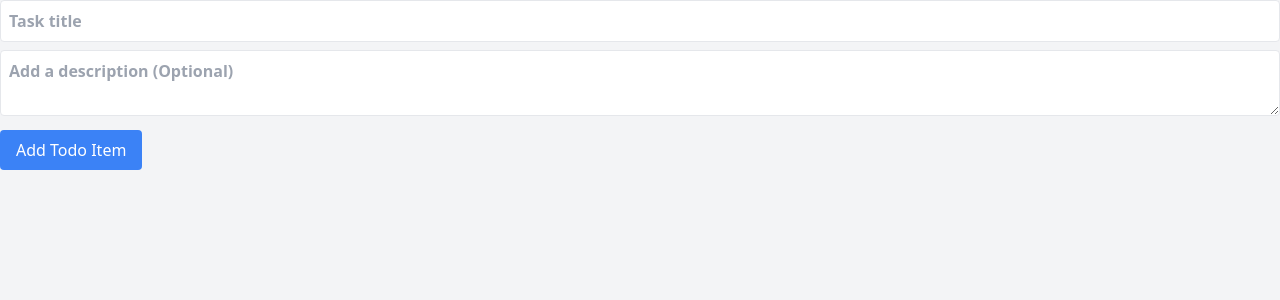
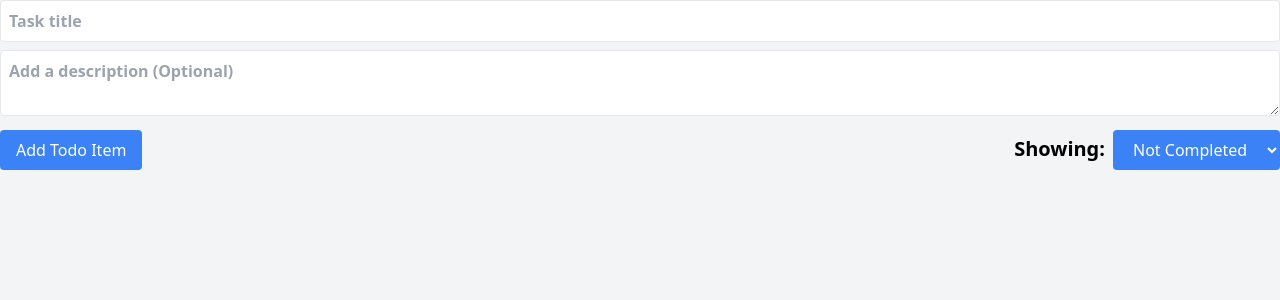
Before and after one commit to esdeguzman/todoer, a Next.js app: page /components/NewItem in a window 1280 px wide. Shown: the top 300 px of the page. Built offline with nearby package versions, Linux system fonts and the light colour scheme.

Commit message:
Added todo filter

```diff
--- a/src/pages/components/NewItem.jsx
+++ b/src/pages/components/NewItem.jsx
@@ -1,4 +1,21 @@
-function NewItem({ title, description, setTitle, setDescription, addTodo }) {
+function NewItem({ todos, title, description, setTitle, setDescription, addTodo, selectedFilter, setSelectedFilter, setFilteredTodos }) {
+
+  const handleFilterChange = (e) => {
+    setSelectedFilter(e);
+
+    setFilteredTodos(todos.filter(todo => {
+      if (e === "todo") {
+        return !todo.completed;
+      } else if (e === "all") {
+        return !todo.hidden;
+      } else if (e === "completed") {
+        return todo.completed && !todo.hidden;
+      } else if (e === "hidden") {
+        return todo.hidden;
+      }
+    }));
+  }
+
   return (
     <div className="mb-4">
       <input
@@ -12,7 +29,7 @@ function NewItem({ title, description, setTitle, setDescription, addTodo }) {
             e.target.value
               .split(" ")
               .map((word) => word.charAt(0).toUpperCase() + word.slice(1))
-              .join(" ")
+              .join(" "),
           )
         }
       />
@@ -21,17 +38,32 @@ function NewItem({ title, description, setTitle, setDescription, addTodo }) {
         placeholder="Add a description (Optional)"
         onChange={(e) =>
           setDescription(
-            e.target.value.charAt(0).toUpperCase() + e.target.value.slice(1)
+            e.target.value.charAt(0).toUpperCase() + e.target.value.slice(1),
           )
         }
         value={description}
       />
+      <div className="relative">
         <button
           className="add-btn mt-2 bg-blue-500 hover:bg-blue-600 text-white py-2 px-4 rounded"
           onClick={() => addTodo(title)}
         >
           Add Todo Item
         </button>
+        <div className="absolute top-2 right-0">
+          <label htmlFor="todoFilter" className="md:mr-2 text-xl font-semibold hidden sm:inline-block">
+            Showing:
+          </label>
+          <select name="todoFilter" value={selectedFilter} onChange={(e) => handleFilterChange(e.target.value)} className="bg-blue-500 hover:bg-blue-600 text-white py-2 px-4 rounded">
+            <option value="todo">
+              Not Completed
+            </option>
+            <option value="all">All</option>
+            <option value="completed">Completed</option>
+            <option value="hidden">Hidden</option>
+          </select>
+        </div>
+      </div>
     </div>
   );
 }
```
Lines whose indentation alone changed are shown as unchanged.
